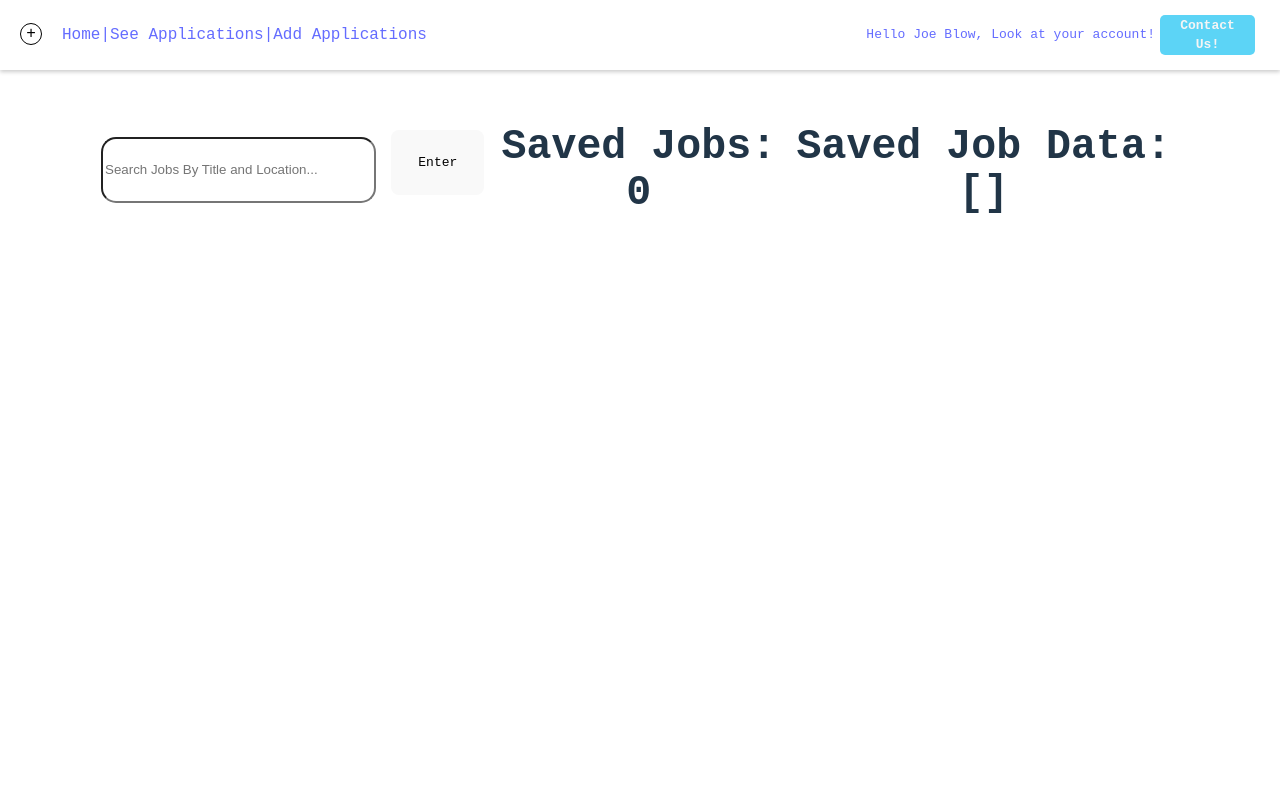
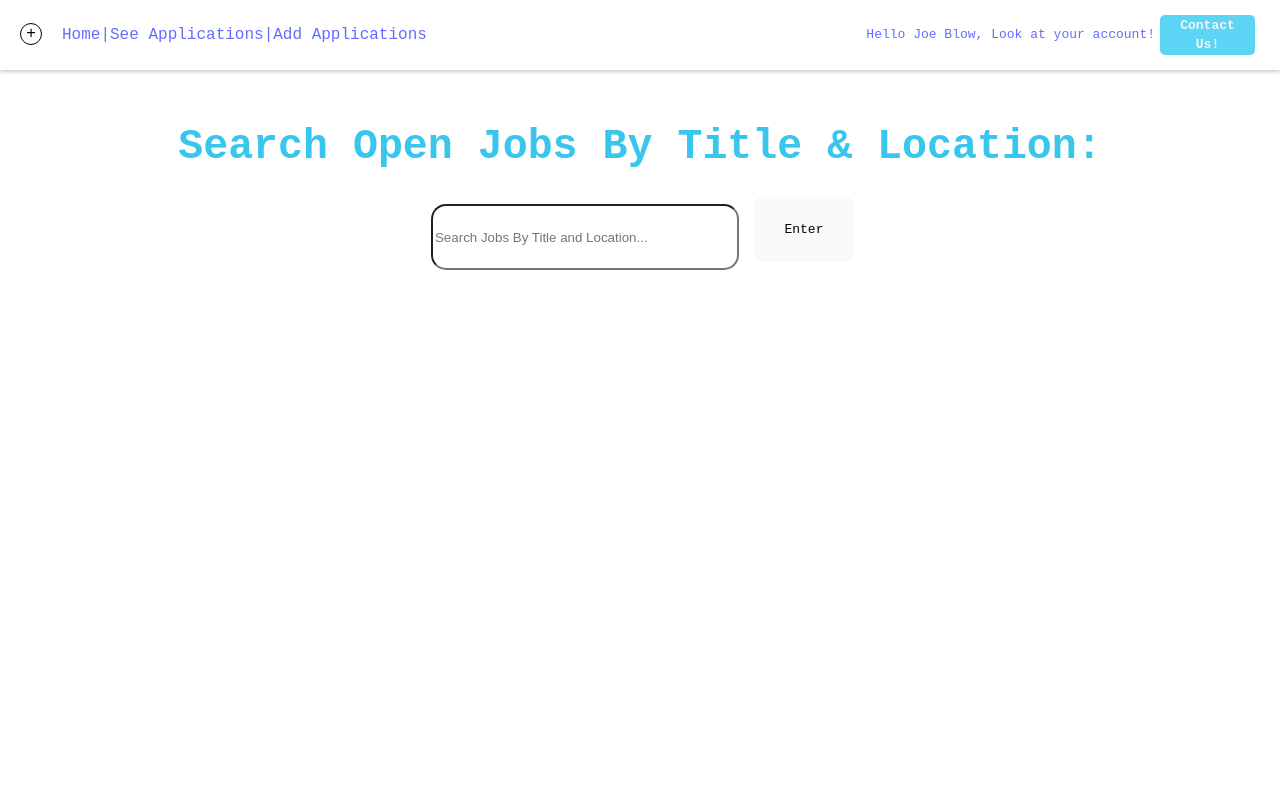
Before and after one commit to kpiacenta93/vue-router-setup, a Vue app in the folder vue-router/: page /SearchJobs in a window 1280 px wide. Shown: the top 800 px of the page. Built offline with nearby package versions, Linux system fonts and the light colour scheme.

Commit message:
adding delete search option in input box for searchApplicationsViews

```diff
--- a/vue-router/src/components/JobSearch.vue
+++ b/vue-router/src/components/JobSearch.vue
@@ -1,12 +1,10 @@
 <template>
   <div class="input-container">
+    <h1 class="title">Search Open Jobs By Title & Location: </h1>
     <div class="input-wrapper">
       <input type="text" placeholder="Search Jobs By Title and Location..." class="SearchJobs" v-model="query"> <!-- Ensure you have a model for 'query' -->
       <!-- <input type="text" placeholder="Location..." class="SearchJobs" v-model="location"> -->
       <button class="button-search" @click="fetchJobs">Enter</button>
-      <h1 class="savedJobs">Saved Jobs: {{ savedJobsCount}}</h1>
-      <br>
-      <h1>Saved Job Data: {{ selectedJobListing }}</h1>
     </div>
     <div v-if="isLoading" class="loading">Loading...</div>
     <div class="job-display" v-if="!isLoading && showJobs">
@@ -195,5 +193,8 @@ created(){
 .savedJobs {
   margin-left: 10px;
 }
-
+.title {
+  color: rgb(57, 198, 236);
+  font-family: monospace;
+}
 </style>
--- a/vue-router/src/views/SearchApplicationsViews.vue
+++ b/vue-router/src/views/SearchApplicationsViews.vue
@@ -9,6 +9,7 @@
         <input type="text" placeholder="Search Job By Text..." v-model="searchText">
         <div class="button">
           <button @click="filterApplications()">Submit</button>
+          <button @click="deleteSearch()">Delete search</button>
           <!-- <button @click="checking()">hey yo</button> -->
         </div>
       </div>
@@ -70,6 +71,12 @@ import services from '../../services';
 
 export default {
   methods: {
+
+    deleteSearch(){
+     this.searchText = '';
+     this.filterApplications()
+    },
+
     toggleUpdateNotes() {
       this.updateNotes = !this.updateNotes;
     },
```
